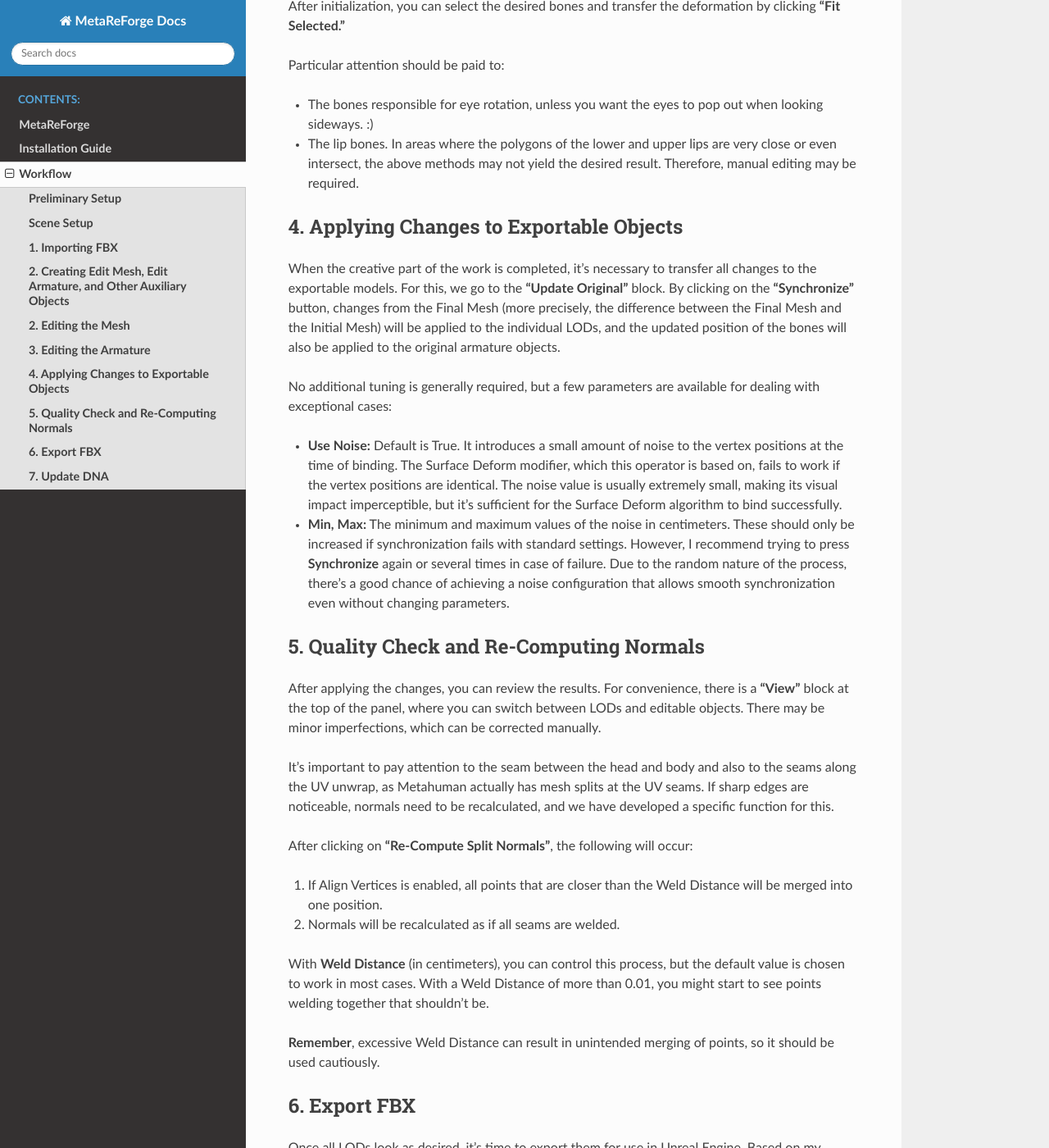
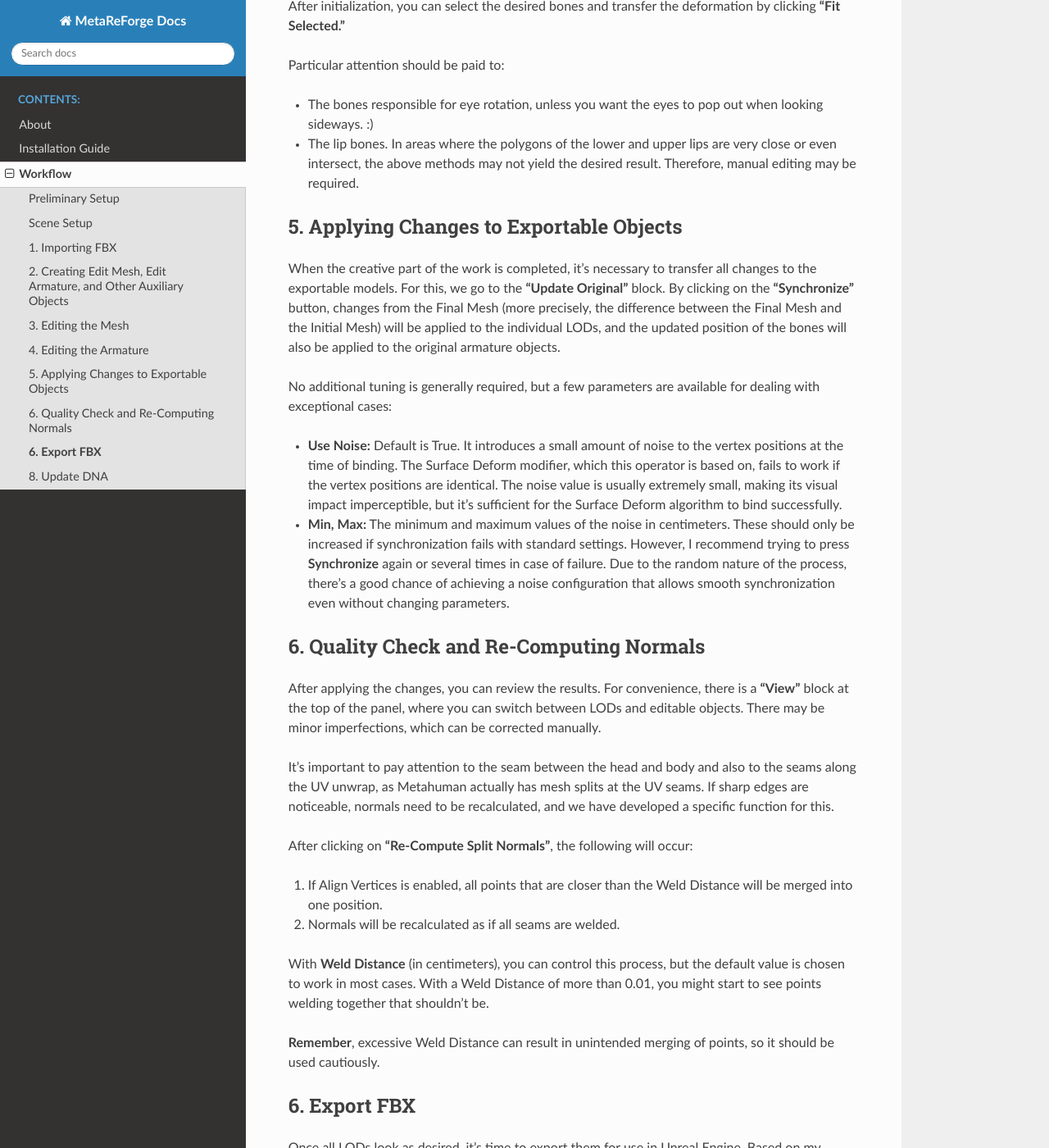
Before and after one commit to MykytaPetrenko/MetaReForge-Docs, a Sphinx documentation site: the page built from docs/workflow.md, in a window 1280 px wide and 1400 px high, scrolled down 2572 px. Shown: the whole window at 82% size. Built offline with Sphinx 7.4.7 and the Read the Docs theme 2.0.0, drawn with Linux system fonts in a browser that asks for light colours; some of the changed text lies outside the part shown.

Commit message:
format fix

```diff
--- a/docs/about.md
+++ b/docs/about.md
@@ -1,4 +1,4 @@
-# **MetaReForge**
+# About
 
 Epic Games Metahuman Creator offers a user-friendly platform for Unreal Engine developers, facilitating easy and cost-effective character creation. However, its primary output of human-like characters limits the ability to develop varied, stylized entities. While exporting the character and making adjustments in an external 3D editor like Blender seems a plausible solution, it comes with its quirks. The built-in post-process animation blueprint (more specifically, AnimNode_RigLogic) does not recognize the updated rest bone positions, assuming the bones remain in their initial locations prior to the adjustment.
 
--- a/docs/workflow.md
+++ b/docs/workflow.md
@@ -1,7 +1,7 @@
-# **Workflow**
+# Workflow
 We've designed MetaReForge addon interface to be as clear and structured as possible.  All features are organized into blocks within the N-panel under the 'MRF' category. The majority of these features are accessible in object mode, while additional utilities for armature editing become available in armature edit mode.
 
-### **Preliminary Setup**
+### Preliminary Setup
 First, we need to prepare the files for editing. You will need:
 
 1. The head's FBX file
@@ -14,15 +14,15 @@
   <img src="./images/export_as_fbx.png"/>
 </p>
 
-### **Scene Setup**
+### Scene Setup
 The first thing to do when opening a new scene in Blender is to set the units of measurement (this is necessary to match the units in Unreal Engine). The metric system should be selected with a Unit Scale = 0.01. If the units are not set up, the addon panel will display a **Setup Scene** button, which will configure the units as mentioned earlier.
 
-### **1. Importing FBX**
+### 1. Importing FBX
 To import files, use the **"FBX Import"** block on the N-panel of the addon (Object mode). Specify which body parts you want to import (head, body, or both), indicate the path to the corresponding files, and click **"Import FBX"**.
 
 **Note.** It's not recommended to import FBX files in any other way. The addon removes unnecessary elements, analyzes LODs, and assigns them to the corresponding internal properties (which can be viewed by expanding the "Head Objects" and "Body Objects" drop-down lists). This can't be done manually.
 
-### **2. Creating Edit Mesh, Edit Armature, and Other Auxiliary Objects**
+### 2. Creating Edit Mesh, Edit Armature, and Other Auxiliary Objects
 Once the FBX files are imported, we can proceed to initialize auxiliary and editable objects. For this, we move to the **"Edit Shape"** block.
 
 To ensure clarity, let's review the terminology used in the addon:
@@ -34,14 +34,14 @@
 - **Weld Distance:** Determines the distance (centimeters) at which the vertices of the meshes will be welded.
 - **Keep ShapeKeys:** By default, this is turned off to avoid storing shape key data for auxiliary objects and to keep the blend file size manageable.
 
-### **2. Editing the Mesh**
+### 3. Editing the Mesh
 Once the auxiliary objects are initialized, you can start editing the mesh. Blender offers a wide range of editing capabilities, but if you need more, you can export the Final Mesh and edit it in an external editor.
 
 **It's crucial to remember:**
 - The topology and vertex indexing must remain UNCHANGED.
 - If the mesh was edited in an external editor, you need to assign the edited mesh to the Final Shape - Mesh field.
 
-### **3. Editing the Armature**
+### 4. Editing the Armature
 After achieving the desired mesh shape, it's necessary to adjust the skeleton to these changes. The Metahuman skeleton contains about a thousand bones, and editing it manually is tedious and time-consuming. Therefore, our addon includes tools to simplify this routine by transferring the deformation from the final mesh to the skeleton.
 
 To start editing the skeleton, you need to select it and switch to edit mode. If everything is done correctly, you will see the necessary tools in the MRF section on the N-panel.
@@ -59,14 +59,14 @@
 - The bones responsible for eye rotation, unless you want the eyes to pop out when looking sideways. :)
 - The lip bones. In areas where the polygons of the lower and upper lips are very close or even intersect, the above methods may not yield the desired result. Therefore, manual editing may be required.
 
-### **4. Applying Changes to Exportable Objects**
+### 5. Applying Changes to Exportable Objects
 When the creative part of the work is completed, it's necessary to transfer all changes to the exportable models. For this, we go to the **"Update Original"** block. By clicking on the **"Synchronize"** button, changes from the Final Mesh (more precisely, the difference between the Final Mesh and the Initial Mesh) will be applied to the individual LODs, and the updated position of the bones will also be applied to the original armature objects.
 
 No additional tuning is generally required, but a few parameters are available for dealing with exceptional cases:
 
 - **Use Noise:** Default is True. It introduces a small amount of noise to the vertex positions at the time of binding. The Surface Deform modifier, which this operator is based on, fails to work if the vertex positions are identical. The noise value is usually extremely small, making its visual impact imperceptible, but it's sufficient for the Surface Deform algorithm to bind successfully.
 - **Min, Max:** The minimum and maximum values of the noise in centimeters. These should only be increased if synchronization fails with standard settings. However, I recommend trying to press **Synchronize** again or several times in case of failure. Due to the random nature of the process, there's a good chance of achieving a noise configuration that allows smooth synchronization even without changing parameters.
-### **5. Quality Check and Re-Computing Normals**
+### 6. Quality Check and Re-Computing Normals
 After applying the changes, you can review the results. For convenience, there is a **"View"** block at the top of the panel, where you can switch between LODs and editable objects. There may be minor imperfections, which can be corrected manually.
 
 It's important to pay attention to the seam between the head and body and also to the seams along the UV unwrap, as Metahuman actually has mesh splits at the UV seams. If sharp edges are noticeable, normals need to be recalculated, and we have developed a specific function for this.
@@ -81,7 +81,7 @@
 **Remember**, excessive Weld Distance can result in unintended merging of points, so it should be used cautiously.
 ### **6. Export FBX**
 Once all LODs look as desired, it's time to export them for use in Unreal Engine. Based on my experience, I prefer to export LODs separately because this way, you don't have to spend a lot of time configuring Material Slots in Unreal Engine. Following this logic, we have a utility for exporting. You just need to specify the path and click **"Export FBX"**. There's no need to worry about settings, selecting the right objects, etc. Everything will be done for you. As a result, you should see 8 LODs for the head and 4 LODs for the body in the folder, so you can upload these files to Unreal Engine.
-### **7. Update DNA**
+### 8. Update DNA
 The Metahuman Animation blueprint heavily relies on the DNA file. Therefore, if you want your custom Metahuman to retain the ability to perform realistic facial animations, updating the DNA file is an ESSENTIAL step.
 Note: If you don't see the necessary functionality in the **"DNA Update"** block, check the Installation Guide. For troubleshooting, refer to our Discord channel.
 
```
Also changed, not shown: docs/installation_guide.md (+9 -9 lines), 1 other file.
